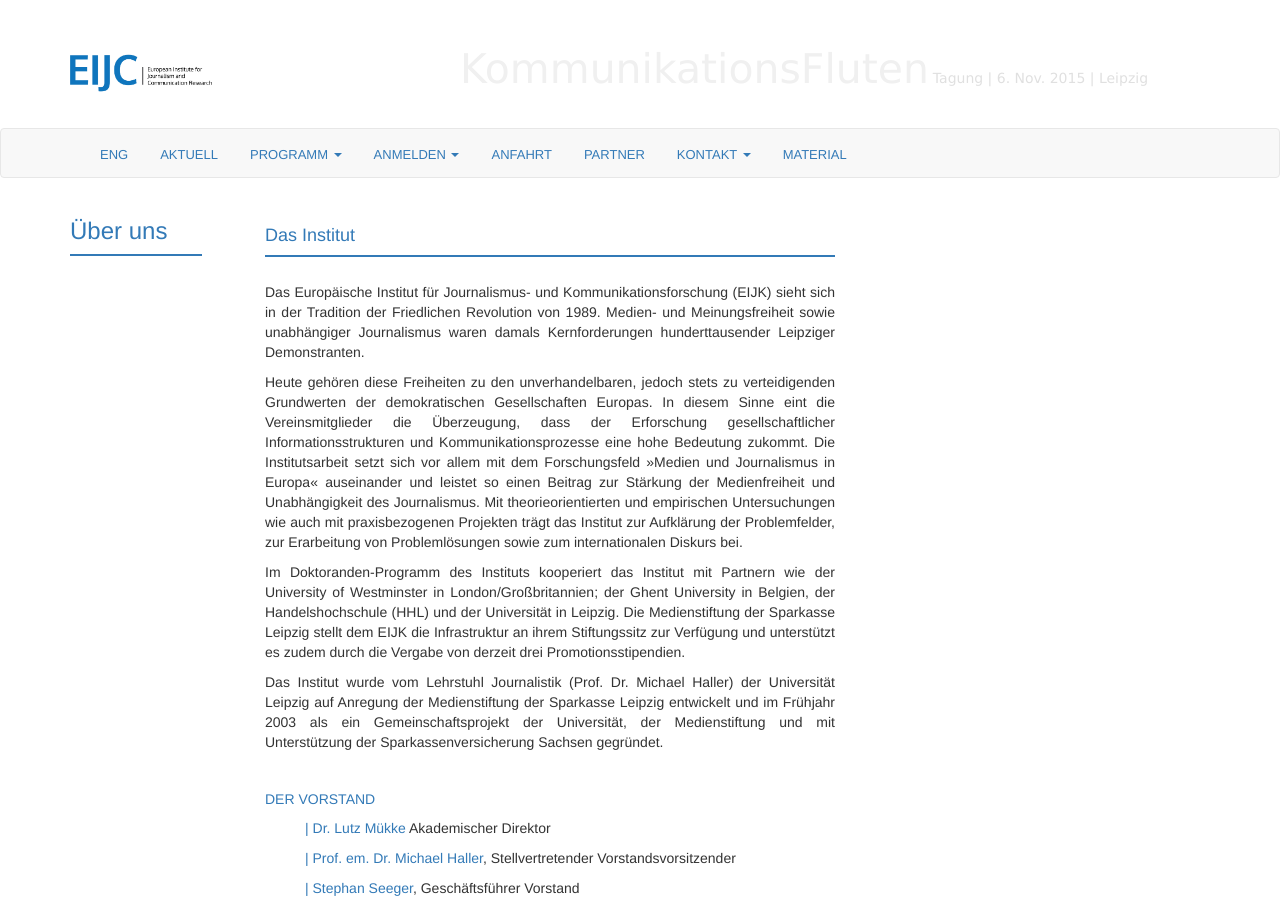
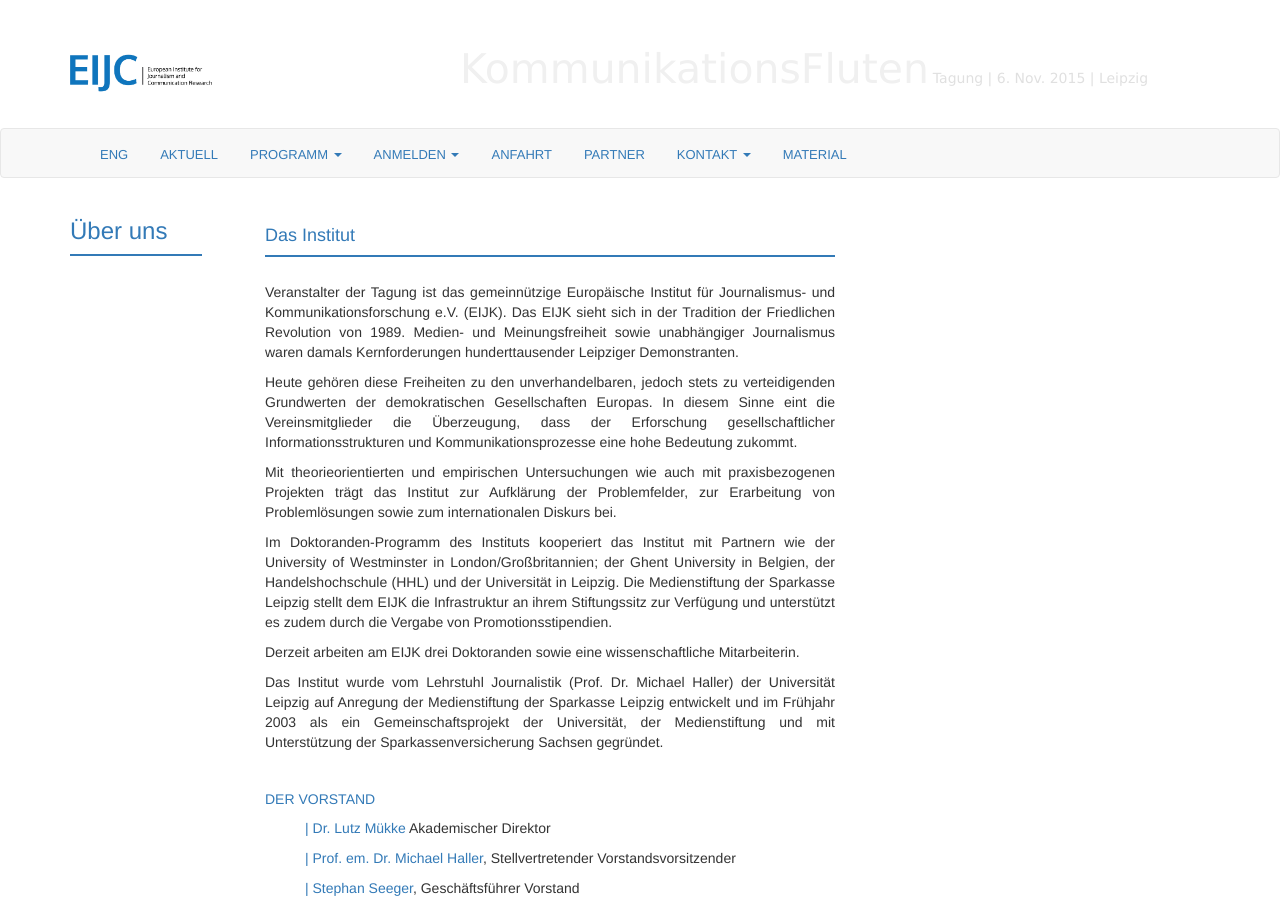
Before and after one commit to susedev/test, a Jekyll site: the page built from ueber-uns.html, in a window 1280 px wide and 900 px high. Built offline with Jekyll 4.4.1, drawn with Linux system fonts in a browser that asks for light colours; nearby versions of some CDN libraries; some of the changed text lies outside the part shown.

Commit message:
Update ueber-uns.html

```diff
--- a/ueber-uns.html
+++ b/ueber-uns.html
@@ -5,11 +5,15 @@ title: Über uns
 
 <div class="box" style="background-color: #337AB7; height:2px; margin-top:3px; margin-bottom:25px;">&nbsp;</div>
 
-<p style="text-align: justify;">Das Europ&auml;ische Institut f&uuml;r Journalismus- und Kommunikationsforschung (EIJK) sieht sich in der Tradition der Friedlichen Revolution von 1989. Medien- und Meinungsfreiheit sowie unabh&auml;ngiger Journalismus waren damals Kernforderungen hunderttausender Leipziger Demonstranten.</p>
+<p style="text-align: justify;">Veranstalter der Tagung ist das gemeinnützige Europäische Institut für Journalismus- und Kommunikationsforschung e.V. (EIJK). Das EIJK sieht sich in der Tradition der Friedlichen Revolution von 1989. Medien- und Meinungsfreiheit sowie unabhängiger Journalismus waren damals Kernforderungen hunderttausender Leipziger Demonstranten.</p>
 
-<p style="text-align: justify;">Heute geh&ouml;ren diese Freiheiten zu den unverhandelbaren, jedoch stets zu verteidigenden Grundwerten der demokratischen Gesellschaften Europas. In diesem Sinne eint die Vereinsmitglieder die &Uuml;berzeugung, dass der Erforschung gesellschaftlicher Informationsstrukturen und Kommunikationsprozesse eine hohe Bedeutung zukommt. Die Institutsarbeit setzt sich vor allem mit dem Forschungsfeld &raquo;Medien und Journalismus in Europa&laquo; auseinander und leistet so einen Beitrag zur St&auml;rkung der Medienfreiheit und Unabh&auml;ngigkeit des Journalismus. Mit theorieorientierten und empirischen Untersuchungen wie auch mit praxisbezogenen Projekten tr&auml;gt das Institut zur Aufkl&auml;rung der Problemfelder, zur Erarbeitung von Probleml&ouml;sungen sowie zum internationalen Diskurs bei.</p>
+<p style="text-align: justify;">Heute gehören diese Freiheiten zu den unverhandelbaren, jedoch stets zu verteidigenden Grundwerten der demokratischen Gesellschaften Europas. In diesem Sinne eint die Vereinsmitglieder die Überzeugung, dass der Erforschung gesellschaftlicher Informationsstrukturen und Kommunikationsprozesse eine hohe Bedeutung zukommt.</p>
 
-<p style="text-align: justify;">Im Doktoranden-Programm des Instituts kooperiert das Institut mit Partnern wie der University of Westminster in London/Gro&szlig;britannien; der Ghent University in Belgien, der Handelshochschule (HHL) und der Universit&auml;t in Leipzig. Die Medienstiftung der Sparkasse Leipzig stellt dem EIJK die Infrastruktur an ihrem Stiftungssitz zur Verf&uuml;gung und unterst&uuml;tzt es zudem durch die Vergabe von derzeit drei Promotionsstipendien.</p>
+<p style="text-align: justify;">Mit theorieorientierten und empirischen Untersuchungen wie auch mit praxisbezogenen Projekten trägt das Institut zur Aufklärung der Problemfelder, zur Erarbeitung von Problemlösungen sowie zum internationalen Diskurs bei.</p>
+
+<p style="text-align: justify;">Im Doktoranden-Programm des Instituts kooperiert das Institut mit Partnern wie der University of Westminster in London/Gro&szlig;britannien; der Ghent University in Belgien, der Handelshochschule (HHL) und der Universit&auml;t in Leipzig. Die Medienstiftung der Sparkasse Leipzig stellt dem EIJK die Infrastruktur an ihrem Stiftungssitz zur Verf&uuml;gung und unterst&uuml;tzt es zudem durch die Vergabe von Promotionsstipendien.</p>
+
+<p style="text-align: justify;">Derzeit arbeiten am EIJK drei Doktoranden sowie eine wissenschaftliche Mitarbeiterin.</p>
 
 <p style="text-align: justify;">Das Institut wurde vom Lehrstuhl Journalistik (Prof. Dr. Michael Haller) der Universit&auml;t Leipzig auf Anregung der Medienstiftung der Sparkasse Leipzig entwickelt und im Fr&uuml;hjahr 2003 als ein Gemeinschaftsprojekt der Universit&auml;t, der Medienstiftung und mit Unterst&uuml;tzung der Sparkassenversicherung Sachsen gegr&uuml;ndet.</p>
 
@@ -23,27 +27,7 @@ title: Über uns
 
 <p style="margin-left: 40px;"><a href="http://www.eijc.eu/de/stephan-seeger-2/" target="_blank">| Stephan Seeger</a>,&nbsp;Gesch&auml;ftsf&uuml;hrer Vorstand</p>
 
-<h4>&nbsp;</h4>
 
-<h4>Inhaltliche und personelle Neuausrichtung: Europa im Fokus</h4>
-
-<p style="text-align: justify;">Einstimmig hat die Mitgliederversammlung des Instituts f&uuml;r Praktische Journalismus- und Kommunikationsforschung eine neue Satzung verabschiedet und einen neuen Vorstand gew&auml;hlt. Der gemeinn&uuml;tzige Verein wird k&uuml;nftig auch einen neuen Namen tragen: &bdquo;Europ&auml;isches Institut f&uuml;r Journalismus- und Kommunikationsforschung e.V.&ldquo; (EIJK). Zum neuen Wissenschaftlichen Direktor wurde Dr. Lutz M&uuml;kke gew&auml;hlt, zum Stellvertreter Prof. Dr. Michael Haller. Als Gesch&auml;ftsf&uuml;hrender Direktor fungiert Stephan Seeger.</p>
-
-<p style="text-align: justify;">Die neu formulierte Satzungs-Pr&auml;ambel umrei&szlig;t die Neuausrichtung: &bdquo;Das Europ&auml;ische Institut f&uuml;r Journalismus- und Kommunikationsforschung (EIJK) sieht sich in der Tradition der Friedlichen Revolution von 1989. Medien- und Meinungsfreiheit sowie unabh&auml;ngiger Journalismus waren damals Kernforderungen hunderttausender Leipziger Demonstranten. Heute geh&ouml;ren diese Freiheiten zu den unverhandelbaren, jedoch stets zu verteidigenden Grundwerten der demokratischen Gesellschaften Europas. In diesem Sinne eint die Vereinsmitglieder die &Uuml;berzeugung, dass der Erforschung gesellschaftlicher Informationsstrukturen und Kommunikationsprozesse eine hohe Bedeutung zukommt. Die Institutsarbeit soll sich vor allem mit dem Forschungsfeld &ldquo;Medien und Journalismus in Europa&laquo; auseinandersetzen und so einen Beitrag zur St&auml;rkung der Medienfreiheit und Unabh&auml;ngigkeit des Journalismus leisten. Mit theorieorientierten und empirischen Untersuchungen wie auch mit praxisbezogenen Projekten tr&auml;gt das Institut zur Aufkl&auml;rung der Problemfelder, zur Erarbeitung von Probleml&ouml;sungen sowie zum internationalen Diskurs bei.&ldquo;</p>
-
-<p style="text-align: justify;"><em>Michael Haller, Mitbegr&uuml;nder des IPJ und w&auml;hrend zw&ouml;lf Jahren sein wissenschaftlicher Direktor:</em></p>
-
-<p style="text-align: justify;">&ldquo;Das Institut wurde geschaffen, um die Bedingungen zu erforschen, die unabh&auml;ngigen Qualit&auml;tsjournalismus erm&ouml;glichen. Es ist darum folgerichtig, dass wir jetzt die gewonnenen Erkenntnisse nutzen, um einen Beitrag zur St&auml;rkung der Medienfreiheit und des unabh&auml;ngigen Journalismus in Europa zu leisten.&rdquo;</p>
-
-<p style="text-align: justify;"><em>Zu seiner neuen Aufgabe sagt der neue Wissenschaftliche Direktor Lutz M&uuml;kke</em>:</p>
-
-<p style="text-align: justify;">&bdquo;&Uuml;ber das mir entgegengebrachte Vertrauen freue ich mich sehr. Die damit einhergehende Aufgabe ist anspruchs- und f&uuml;r mich pers&ouml;nlich sehr reizvoll. Im neuen Institutsprofil spiegelt sich sowohl meine private als auch meine berufliche Sozialisation: die Wende von 1989, das Einstehen f&uuml;r unabh&auml;ngigen Journalismus und Wissenschaft sowie die internationale Ausrichtung.&ldquo;</p>
-
-<p style="text-align: justify;"><em>Stephan Seeger, Vorstandsmitglied und Direktor Stiftungen der Sparkasse Leipzig:</em></p>
-
-<p style="text-align: justify;">&bdquo;Die Neuausrichtung des Instituts wird den Medienstandort Leipzig st&auml;rken und die internationalen Aktivit&auml;ten der Medienstiftung trefflich erg&auml;nzen. Die Medienstiftung der Sparkasse Leipzig wird dem EIJK ein ebenso zuverl&auml;ssiger Partner sein, wie sie es dem IPJ &uuml;ber die vergangenen mehr als zehn Jahre gewesen ist.&ldquo;</p>
-
-<h3>&nbsp;</h3>
 
 <h3>Publikationen</h3>
 
```
